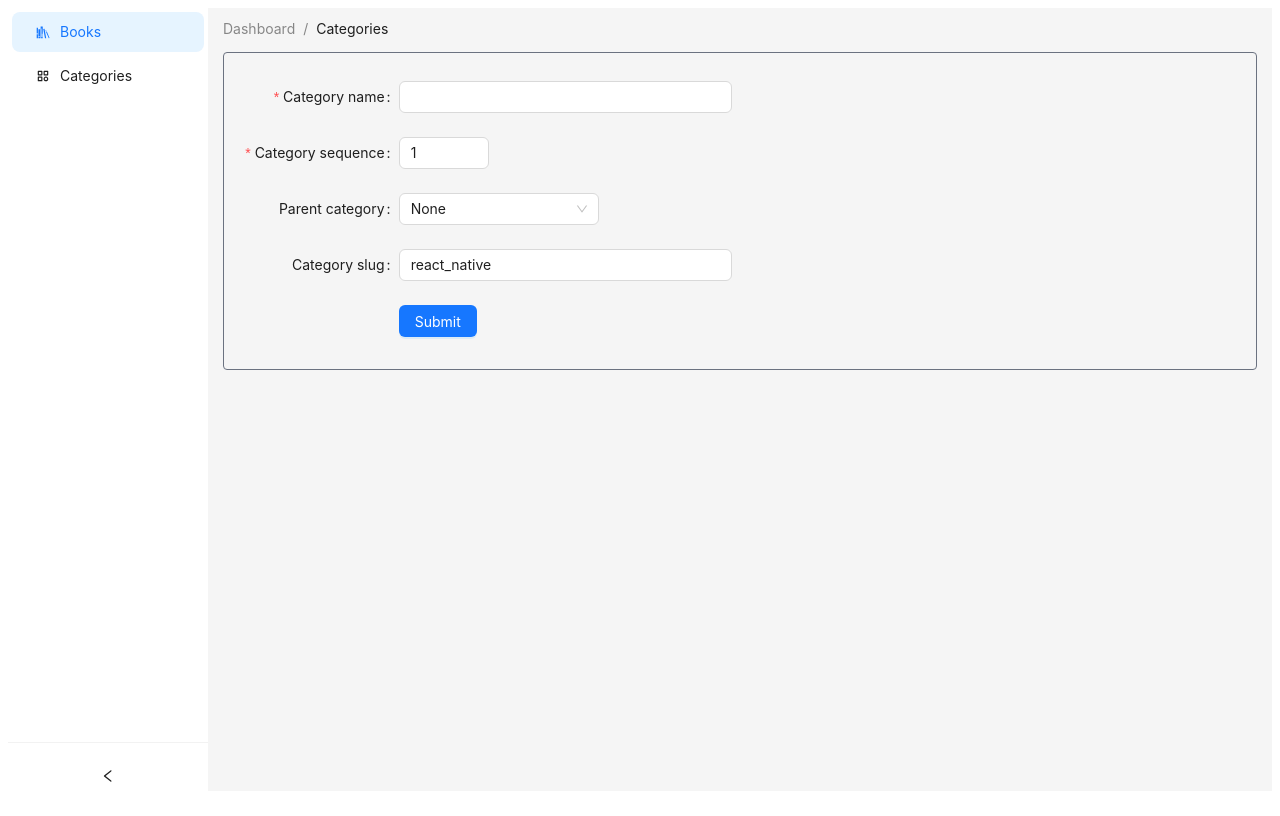
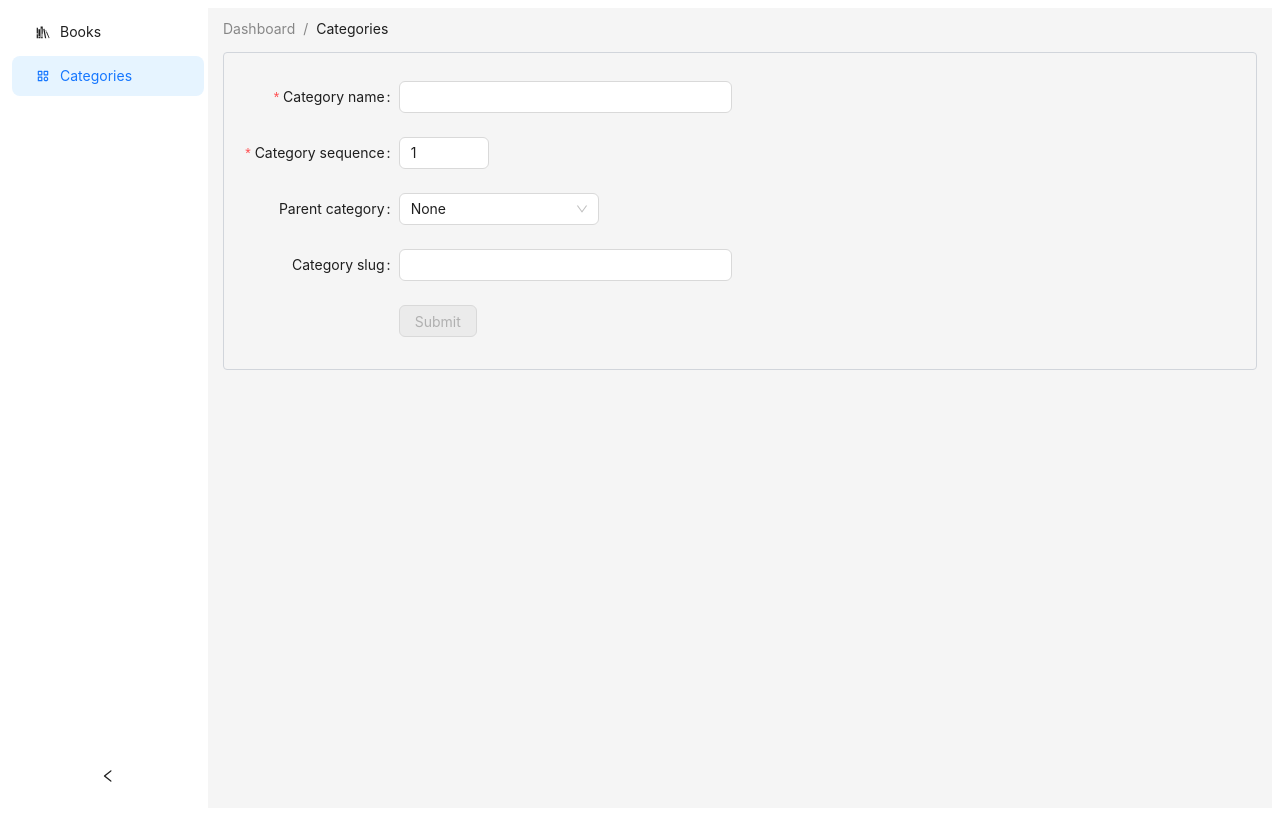
Before and after one commit to BookDang/itbook, a Next.js app: page /dashboard/categories in a window 1280 px wide. Built offline with nearby package versions, Linux system fonts and the light colour scheme.

Commit message:
Create form to add a new category.

```diff
--- a/src/app/api/category/route.ts
+++ b/src/app/api/category/route.ts
@@ -1,20 +1,16 @@
-import { NextRequest } from "next/server"
+import { NextRequest, NextResponse } from "next/server"
 import { handlerCreateCategory } from "@/repositories/categoryRepository"
+import { nextResponseJson } from "@/helpers/http-response.helper"
 
 export async function POST(request: NextRequest) {
   try {
     const formData = await request.json()
     const result = await handlerCreateCategory(formData)
-    console.log('result', result);
-
-    return new Response("Create successful!", {
-      status: 200,
-      statusText: ''
-    })
-    // https://developer.mozilla.org/en-US/docs/Web/API/Response/Response
+    if (!result) {
+      throw new Error()
+    }
+    return nextResponseJson(result, { status: 201, statusText: 'Created a new category.'})
   } catch (error) {
-    return new Response("Request failed with status code 500", {
-      status: 500,
-    });
+    return nextResponseJson({ error: 'Internal Server Error' }, { status: 500, statusText: 'Internal Server Error' })
   }
 }
--- a/src/app/dashboard/categories/page.tsx
+++ b/src/app/dashboard/categories/page.tsx
@@ -8,7 +8,7 @@ type CategoryProp = {}
 const Category: FC<CategoryProp> = () => {
   return (
     <>
-      <div className="border border-solid border-gray-500 rounded p-2 pt-7 add-new-category">
+      <div className="border border-solid border-gray-300 rounded p-2 pt-7 add-new-category">
         <CategoryForm />
       </div>
     </>
--- a/src/app/dashboard/layout.tsx
+++ b/src/app/dashboard/layout.tsx
@@ -25,7 +25,7 @@ export default function RootLayout({
           <Sider theme={'light'} collapsedWidth={65} collapsible>
             <MenuDashboard />
           </Sider>
-          <Layout style={{padding: '10px 15px'}}>
+          <Layout style={{padding: '10px 15px'}} className='h-screen'>
             <BreadcrumbDashBoard />
             {children}
           </Layout>
--- a/src/components/dashboard/Categories/Form/page.tsx
+++ b/src/components/dashboard/Categories/Form/page.tsx
@@ -2,22 +2,27 @@
 
 import { FC, useEffect } from "react"
 import { Button, Form, Input, InputNumber, Select } from "antd"
+import { notification } from 'antd';
 import { Controller, SubmitHandler, useForm } from "react-hook-form"
 import { FieldType } from "@/types/categorytypes"
 import { createCategory } from "@/services/categoryService"
+import { openNotification } from "@/helpers/notification.helper"
+import { STATUS } from "@/constants/statusContants"
 
 type CategoryFormProp = {}
 
 const CategoryForm: FC<CategoryFormProp> = () => {
+  const [api, contextHolder] = notification.useNotification()
   const [form] = Form.useForm()
   const {
     handleSubmit,
     control,
     watch,
     setValue,
+    formState: {isDirty, isValid}
   } = useForm<FieldType>({
     defaultValues: {
-      categoryname: 'React native',
+      categoryname: '',
       categoryslug: '',
       categoryparent: 1,
       categorysequence: 1,
@@ -34,7 +39,11 @@ const CategoryForm: FC<CategoryFormProp> = () => {
 
   const onSubmit: SubmitHandler<FieldType> = async (data) => {
     const res = await createCategory(data)
-    console.log('onSubmit', res)
+    if (res.status === 201) {
+      openNotification(api, res.statusText, STATUS.SUCCESS)
+    } else {
+      openNotification(api, 'openNotification', STATUS.ERROR)
+    }
   }
 
   return (
@@ -122,7 +131,7 @@ const CategoryForm: FC<CategoryFormProp> = () => {
           )}
         />
         <Form.Item wrapperCol={{ offset: 5, span: 16 }}>
-          <Button type="primary" htmlType="submit">
+          <Button type="primary" htmlType="submit" disabled={!isDirty || !isValid}>
             Submit
           </Button>
         </Form.Item>
--- a/src/components/dashboard/MenuDashboard/page.tsx
+++ b/src/components/dashboard/MenuDashboard/page.tsx
@@ -1,25 +1,35 @@
 "use client"
 
-import { FC, ReactNode, useState } from "react"
+import { FC, ReactNode, useEffect, useState } from "react"
 import Menu, { MenuProps } from "antd/es/menu/menu"
 import { GiBookshelf } from "react-icons/gi"
 import { BiCategory } from "react-icons/bi"
+import Icon from '@ant-design/icons';
 import _ from "lodash"
 import Link from "next/link"
+import { usePathname } from "next/navigation"
 
 type MenuDashboardProp = {}
 
 const MenuDashboard: FC<MenuDashboardProp> = () => {
-  const [currentMenuItem, setCurrentMenuItem] = useState('1')
+  const [currentMenuItem, setCurrentMenuItem] = useState('0')
+
+  const pathname = usePathname()
+  useEffect(() => {
+    const itemMenu = _.find(menuItems, (item) => item.href === pathname)
+    if (itemMenu?.position) {
+      setCurrentMenuItem(itemMenu?.position)
+    }
+  }, [])
+
   const onClickMenuItem: MenuProps['onClick'] = (e) => {
-    console.log('e', e);
-    setCurrentMenuItem(e.key);
+    setCurrentMenuItem(e.key)
   };
   return (
     <div className="left-mennu">
       <Menu
         style={{
-          width: '100%', height: 'calc(100vh - 65px)',
+          width: '100%', height: 'calc(100vh - 48px)',
           borderInlineEnd: 'none', borderBottom: '1px solid #f2f2f2'
         }}
         mode="inline"
@@ -51,10 +61,17 @@ function getItem(
     type,
   } as MenuItem;
 }
-const MenuItemList: [ReactNode, string | number, ReactNode][] = [
-  [<Link href="/dashboard/books">Books</Link>, '1', <GiBookshelf />],
-  [<Link href="/dashboard/categories">Categories</Link>, '2', <BiCategory />],
+const menuItems = [
+  { href: '/dashboard/books', label: 'Books', icon: GiBookshelf, position: '1' },
+  { href: '/dashboard/categories', label: 'Categories', icon: BiCategory, position: '2' },
 ]
+const MenuItemList: [ReactNode, string | number, ReactNode][] = _.map(menuItems, (item) => {
+  return [
+    <Link href={item.href}>{item.label}</Link>,
+    item.position,
+    <Icon component={item.icon} />
+  ]
+})
 const items: MenuProps['items'] = _.map(MenuItemList, (item) => {
   return getItem(item[0], item[1], item[2])
 })
--- /dev/null
+++ b/src/constants/statusContants.ts
@@ -0,0 +1,6 @@
+export const STATUS = {
+  SUCCESS: 'success',
+  SUCCESSFUL: 'successful',
+  ERROR: 'error',
+  INFO: 'info',
+}
--- /dev/null
+++ b/src/helpers/http-response.helper.ts
@@ -0,0 +1,30 @@
+import { NextResponse } from "next/server"
+
+export const nextResponseJson = (
+  result: any,
+  options: {
+    status: number | undefined
+    statusText: string
+    // header: HeadersInit,
+  }
+) => {
+  return NextResponse.json(result, { ...options })
+}
+
+export const response = (
+  body: any,
+  headers: HeadersInit,
+  status: number | undefined,
+  statusText: string | undefined
+): Response => {
+  // const headers = new Headers()
+  // headers.append("Content-Type", "application/json")
+  const response = new Response(
+    body, {
+    status,
+    statusText,
+    headers,
+  })
+  return response
+  // https://developer.mozilla.org/en-US/docs/Web/API/Response/Response
+}
--- /dev/null
+++ b/src/helpers/notification.helper.ts
@@ -0,0 +1,17 @@
+import { STATUS } from "@/constants/statusContants"
+import { NotificationInstance } from "antd/es/notification/interface"
+
+export const openNotification = (api: NotificationInstance, message: string, notifiType: string) => {
+  const placement = 'topLeft'
+  if (notifiType === STATUS.SUCCESS) {
+    api.success({
+      message,
+      placement,
+    })
+  } else if (notifiType === STATUS.ERROR) {
+    api.error({
+      message,
+      placement,
+    })
+  }
+}
--- a/src/repositories/categoryRepository.ts
+++ b/src/repositories/categoryRepository.ts
@@ -11,7 +11,9 @@ type CreateCategory = {
   sequence: number
 }
 
-export const handlerCreateCategory = async (formData: FieldType): Promise<CreateCategory | boolean> => {
+export const handlerCreateCategory = async (
+  formData: FieldType
+): Promise<CreateCategory | Prisma.PrismaClientKnownRequestError> => {
   try {
     const createCategory = await prisma.category.create({
       data: {
@@ -30,9 +32,13 @@ export const handlerCreateCategory = async (formData: FieldType): Promise<Create
         tags: undefined,
       },
     })
-    return createCategory || false
-  } catch (error: unknown) {
-    console.log(error)
-    return false
+    return createCategory
+  } catch (error: any) {
+    if (error instanceof Prisma.PrismaClientKnownRequestError) {
+      if (error.code === "P2002") {
+        console.log("There is a unique constraint violation.")
+      }
+    }
+    return error
   }
 }
--- a/src/services/categoryService.ts
+++ b/src/services/categoryService.ts
@@ -3,14 +3,13 @@ import { FieldType } from "@/types/categorytypes"
 
 export const createCategory = async (categoryData: FieldType) => {
   try {
-    console.log('createCategory', categoryData);
 
     const response = await axios.post(`/api/category`, categoryData, {
       headers: {
         "Content-Type": "application/json",
       },
     })
-    return response.data
+    return response
   } catch (error) {
     console.error("Error creating category:", error)
     throw error
```
